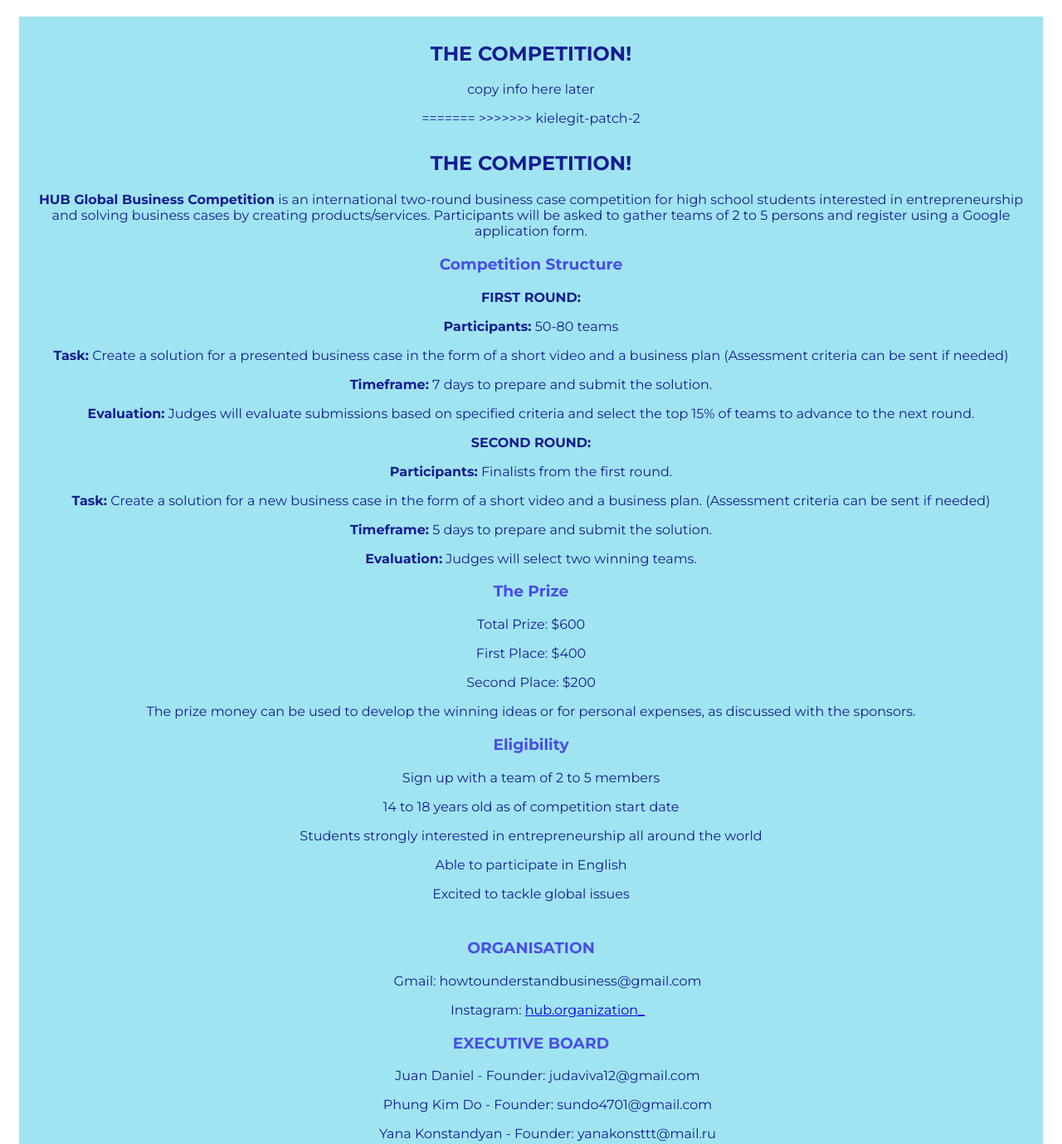
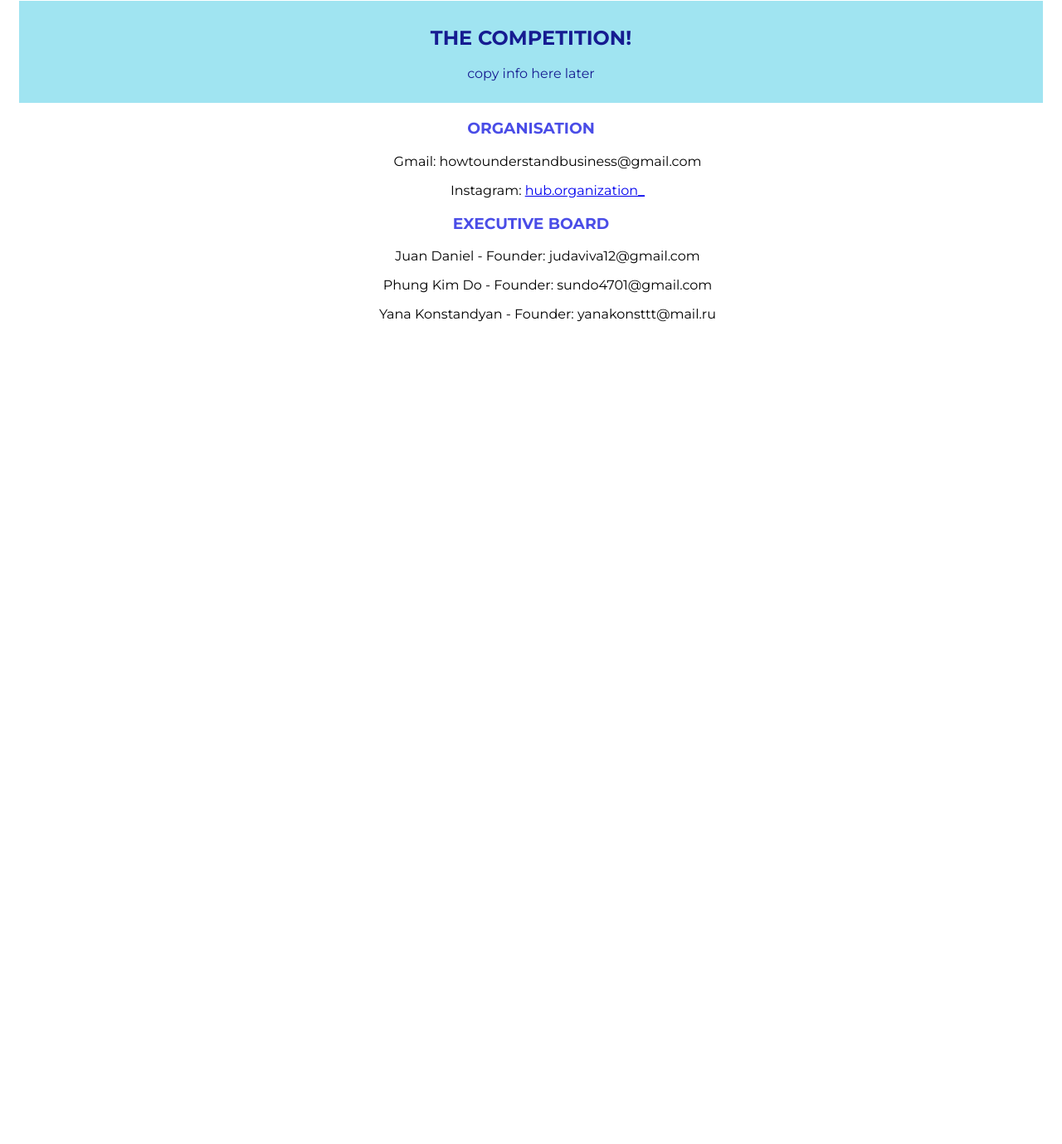
Before and after one commit to Yaa27/HUB-Website, a plain HTML site: page index.html in a window 1280 px wide. Shown: the part 1343-2722 px from the top of the page at 83% size. After the commit the page ends 1757 px from the top, so only its background shows below. Drawn offline with Linux system fonts and the light colour scheme.

Commit message:
Revert "i hope its fine and i dont break everything"
This reverts commit e76cadbfdbd82585431e4573bf29c302c4c67c3a, reversing
changes made to 407c6a95520c68fc6f67fd01cbee281c1366e4c5.

```diff
--- a/index.html
+++ b/index.html
@@ -58,7 +58,6 @@ The guest speaker of our team is a successful programmer - Razmik Konstandian. H
         <div class="placeholder-photo"></div>
     </div>
 
-<<<<<<< HEAD
 </div>
 </div>
 
@@ -67,62 +66,14 @@ The guest speaker of our team is a successful programmer - Razmik Konstandian. H
     <section id="section2">
         <h2> THE COMPETITION!</h2>
         <p> copy info here later </p>
-=======
->>>>>>> kielegit-patch-2
 
-    <section id="section2">
-
-        <h2> THE COMPETITION!</h2>
-	<div class="about">
-		<p> <b>HUB Global Business Competition</b> is an international two-round business case competition for high school students interested in entrepreneurship and solving business cases by creating products/services. Participants will be asked to gather teams of 2 to 5 persons and register using a Google application form.
-</p>
-		<h3>Competition Structure </h3>
-		<b>FIRST ROUND:</b>
-		<p><b>Participants:</b> </b>50-80 teams</p>
-		<p><b>Task:</b> Create a solution for a presented business case in the form of a short video and a business plan (Assessment criteria can be sent if needed)</p>
-<p><b>Timeframe:</b> 7 days to prepare and submit the solution.</p>
-<p><b>Evaluation:</b> Judges will evaluate submissions based on specified criteria and select the top 15% of teams to advance to the next round. </p>
-<p><b>SECOND ROUND:</b></p>
-<p><b>Participants:</b> Finalists from the first round.</p>
-<p><b>Task:</b> Create a solution for a new business case in the form of a short video and a business plan. (Assessment criteria can be sent if needed)</p>
-<p><b>Timeframe:</b> 5 days to prepare and submit the solution.</p>
-<p><b>Evaluation:</b> Judges will select two winning teams. </p>
-	</div>
-
-	<div class="prize">
-		<h3>The Prize</h3>
-		<p> Total Prize: $600</p>
-<p>First Place: $400</p>
-<p>Second Place: $200</p>
-<p>The prize money can be used to develop the winning ideas or for personal expenses, as discussed with the sponsors.
-</p>
-	</div>
-
-	<div class="eligibility">
-		<h3>Eligibility</h3>
-		<p> Sign up with a team of 2 to 5 members</p>
-<p>14 to 18 years old as of competition start date</p>
-<p>Students strongly interested in entrepreneurship all around the world</p>
-<p>Able to participate in English</p>
-<p>Excited to tackle global issues
-		</p>
-
-	</div>
-
-	<div class="timeline">
-	<!-- will be updated when there is information -->
-	</div>
-	<div class ="button">
         <!--sign up link -->
         <!-- <p><a href="[paste link inside here]">SIGN UP NOW!</a></p> -->
-	</div>
     </section>
 
     <footer class="footer">
 
 
-
-    <footer class="footer">
     <div class="footer-section">
         <h3>ORGANISATION</h3>
         <ul>
```
